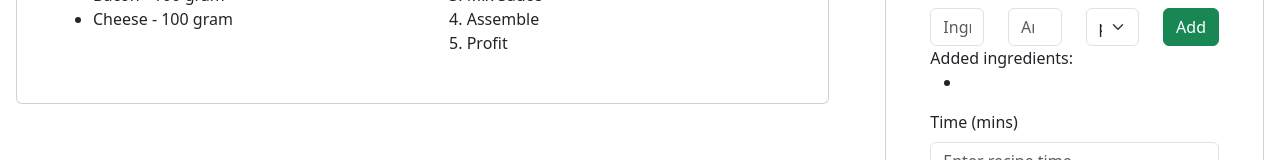
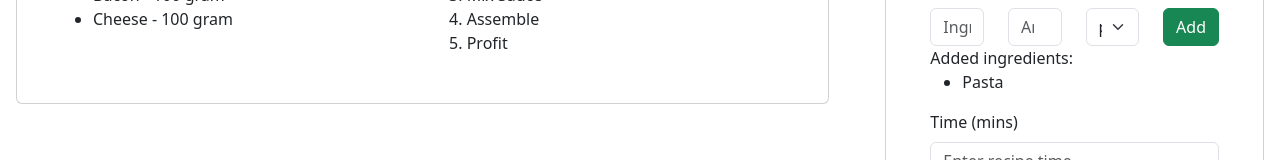
Before and after one commit to ebaynissen/recipe-app, a React (Vite) app: page / in a window 1280 px wide. Shown: the part 609-769 px from the top of the page. Built offline with nearby package versions, Linux system fonts and the light colour scheme.

Commit message:
Added functionality to addHandler Added id to individual form control

```diff
--- a/src/components/NewRecipeForm.jsx
+++ b/src/components/NewRecipeForm.jsx
@@ -4,7 +4,7 @@ import { Button } from "react-bootstrap";
 import { Recipe } from "../classes/Recipe";
 
 export default function NewRecipeForm() {
-    const [ingredients, setIngredients] = useState([""]);
+    const [ingredients, setIngredients] = useState({});
     const [name, setName] = useState("");
     const [unit, setUnit] = useState(false);
     /*TODO: States for recipe parameters*/
@@ -62,21 +62,21 @@ Button to add more fields if needed.
                         placeholder="Enter portions"
                     />
                 </Form.Group>
-                <Form.Group controlId="form.ingredients">
+                <Form.Group>
                     <Form.Label>Ingredients</Form.Label>
                     <Row>
                         <Col>
                             <Form.Control
                                 type="text"
                                 placeholder="Ingredient"
-
+                                id="Ingredient"
                             />
                         </Col>
                         <Col>
-                            <Form.Control type="number" placeholder="Amount" />
+                            <Form.Control type="number" placeholder="Amount" id="Amount"/>
                         </Col>
                         <Col>
-                            <Form.Select aria-label="Unit">
+                            <Form.Select aria-label="Unit" id="Unit">
                                 <option value={"pieces"}>pieces</option>
                                 <option value={"g"}>g</option>
                                 <option value={"ml"}>ml</option>
@@ -91,9 +91,7 @@ Button to add more fields if needed.
                     <div>
                         Added ingredients:
                         <ul>
-                            {ingredients.map((ing) => (
-                                <li key={ing}>{ing}</li>
-                            ))}
+                            <li key="test">Pasta</li>
                         </ul>
                     </div>
                 </Form.Group>
@@ -121,7 +119,7 @@ Button to add more fields if needed.
                         placeholder="Descripe in steps how to make the recipe"
                     />
                 </Form.Group>
-				<Button variant="primary" type="submit">
+				<Button variant="primary" type="submit" onClick={e => submitHandler(e)}>
 					Submit
 				</Button>
             </Form>
@@ -129,10 +127,18 @@ Button to add more fields if needed.
     );
 }
 
-function submitHandler() {
+function submitHandler(e) {
+    e.preventDefault();
     const newRec = new Recipe();
 }
 function addHandler(ingredients, setIngredients){
+    const Ingredients = document.getElementById("Ingredient").value;
+    const Amount = document.getElementById("Amount").value;
+    const Unit = document.getElementById("Unit").value;
+    ingredients[Ingredients] = {amount: {Amount}, unit: {Unit}};
+
     setIngredients(ingredients);
 
+    document.getElementById("Ingredient").value = "";
+    document.getElementById("Amount").value = "";
 }
```
